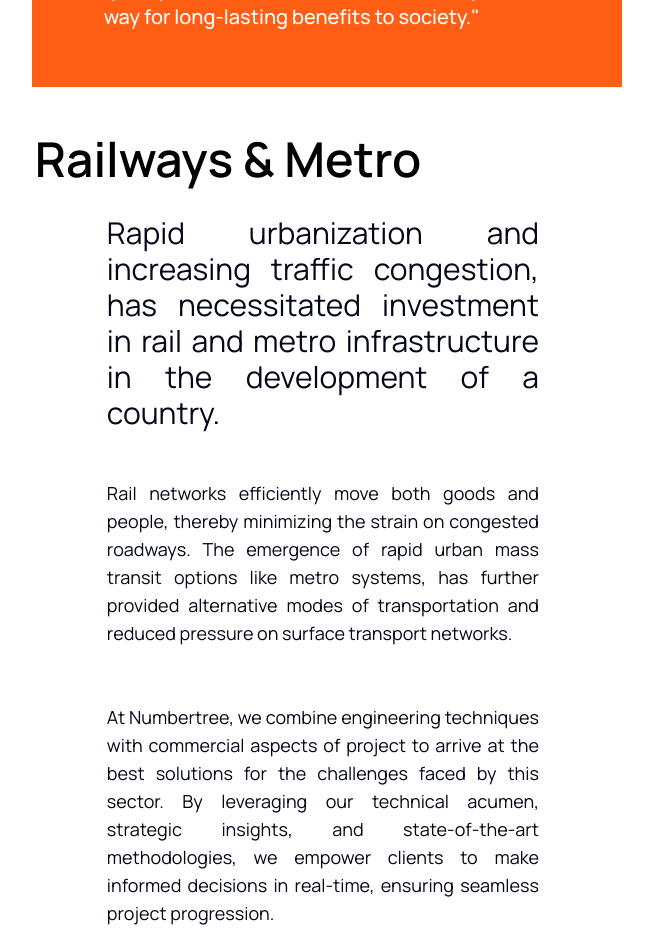
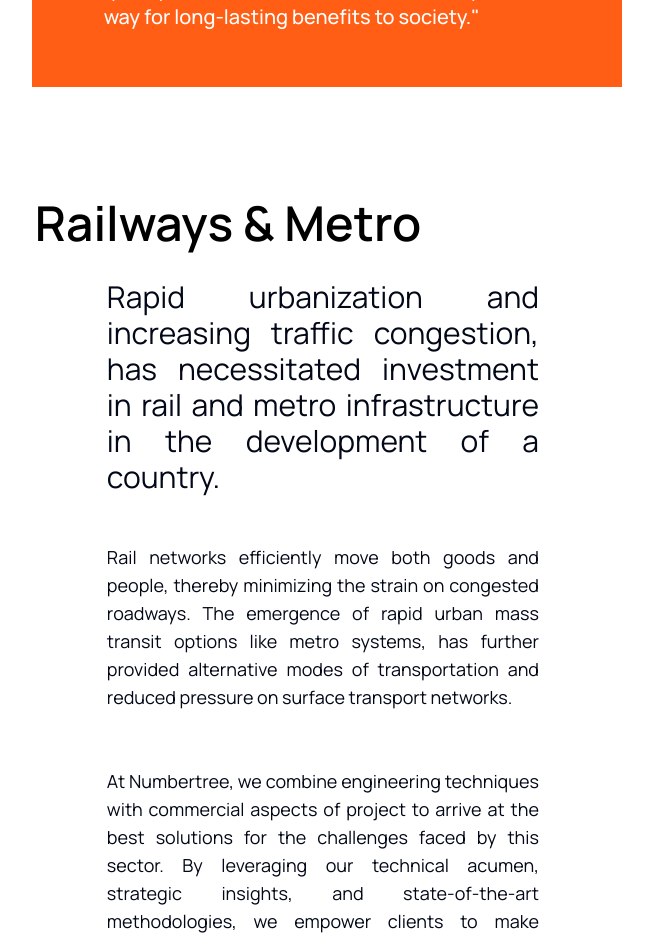
Before and after one commit to girishdigge/numbertree-app, a Next.js app: page /sectors/railways-metro in a window 1280 px wide. Shown: the part 1980-2915 px from the top of the page, without its empty margins (253-906 px from the left). Built offline with nearby package versions, Linux system fonts and the light colour scheme.

Commit message:
cnahges2

```diff
--- a/src/app/(sitemap)/sectors/railways-metro/page.tsx
+++ b/src/app/(sitemap)/sectors/railways-metro/page.tsx
@@ -346,7 +346,7 @@ const Page = () => {
               </p>
             </div>
           </div>
-          <h2 className='text-5xl md:w-3/4 w-11/12 flex mt-8  font-semibold text-black mb-4'>
+          <h2 className='text-5xl md:w-3/4 w-11/12 flex mt-24  font-semibold text-black mb-4'>
             Railways & Metro
           </h2>
           <div className='flex flex-col items-center w-3/4'>
```
